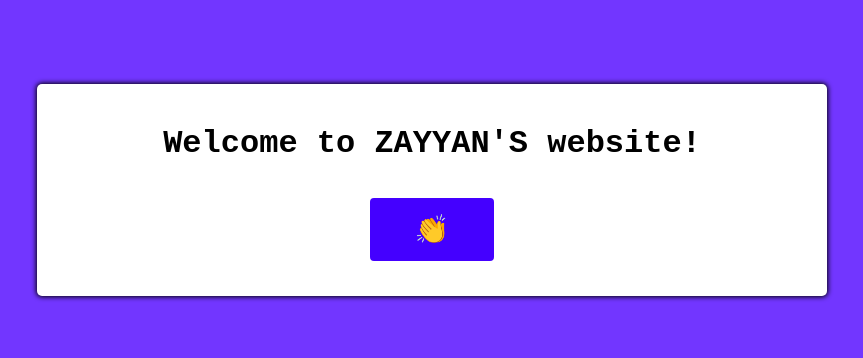
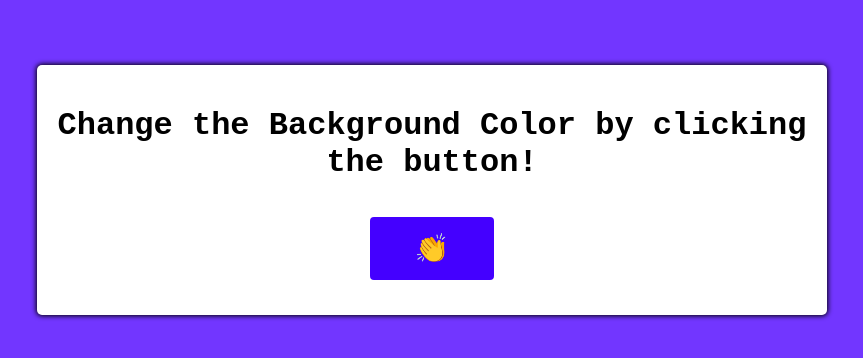
Before and after one commit to nafizjiwa/zayyanswebpagedeployedwithnetify, a plain HTML site: page index.html in a window 1280 px wide. Shown: the part 210-568 px from the top of the page, without its empty margins (208-1071 px from the left). Drawn offline with Linux system fonts and the light colour scheme; a web font is replaced by a local one.

Commit message:
Update header text in index.html

```diff
--- a/index.html
+++ b/index.html
@@ -13,7 +13,7 @@
 
 <body>
   <div class="container">
-    <h1>Welcome to ZAYYAN'S website!</h1>
+    <h1>Change the Background Color by clicking the button!</h1>
     <button id="clap-button" class="button">👏</button>
   </div>
 </body>
```
